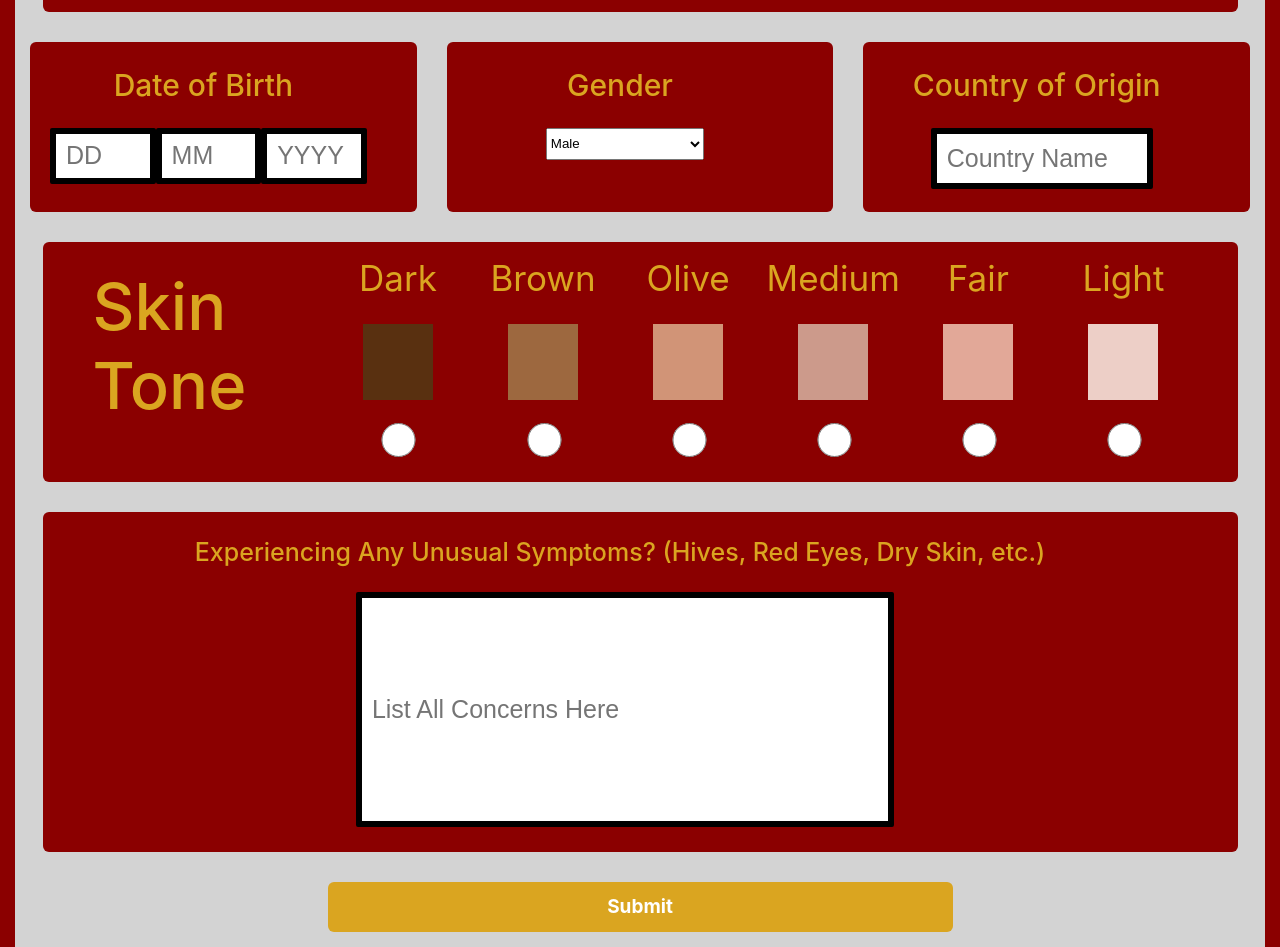
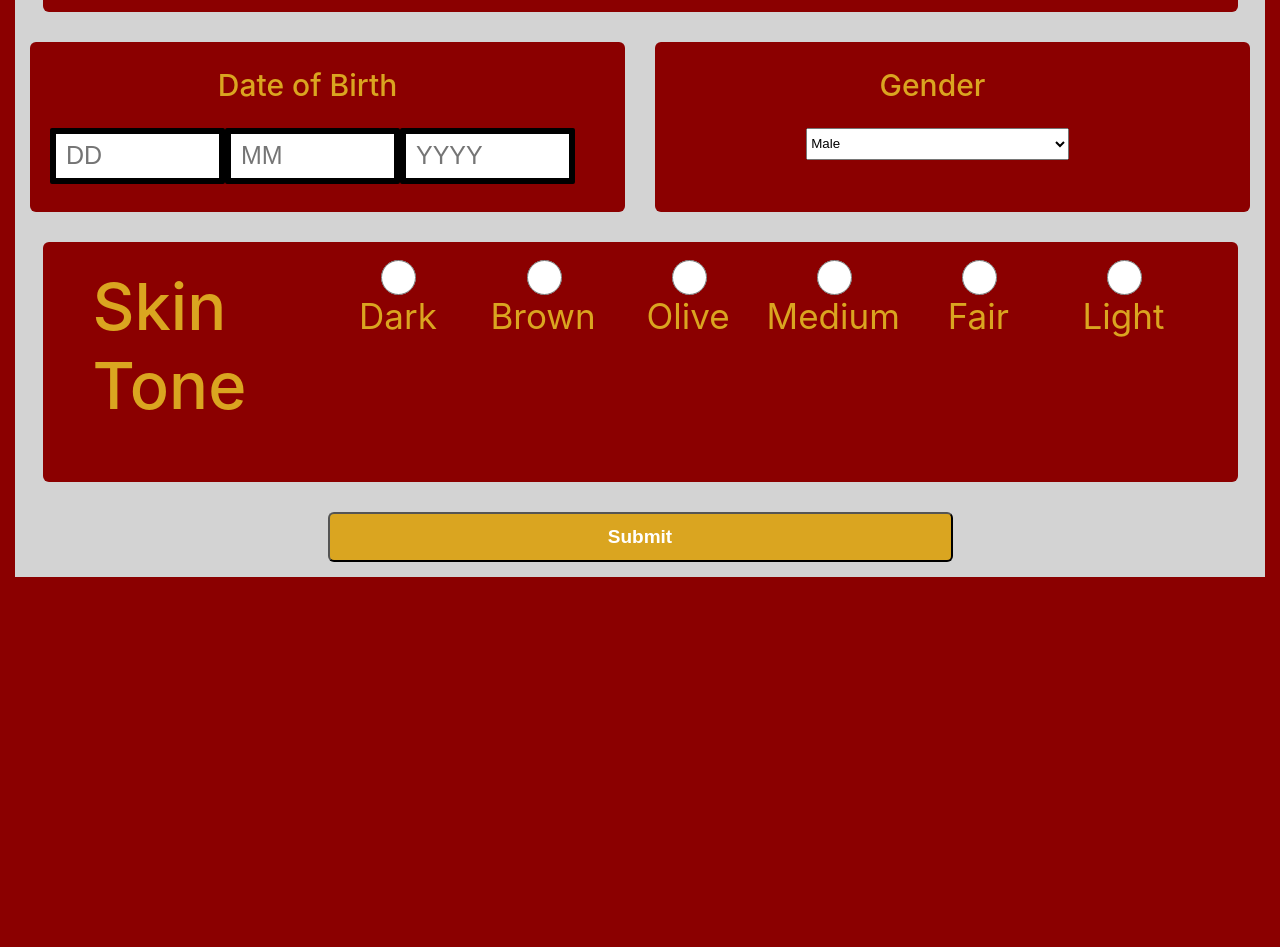
Before and after one commit to jdutchik/SE491Group13, a React (Create React App) app in the folder se491project/: page /survey in a window 1280 px wide. Shown: the part 820-1767 px from the top of the page. After the commit the page ends 1397 px from the top, so only its background shows below. Built offline with nearby package versions, Linux system fonts and the light colour scheme.

Commit message:
changed survey slightly and connected to the patients table

```diff
--- a/se491project/src/components/Survey/Survey.jsx
+++ b/se491project/src/components/Survey/Survey.jsx
@@ -1,29 +1,29 @@
-import React, { useState, useEffect } from 'react';
+import React, { useState } from 'react';
+import { useNavigate } from 'react-router-dom';
 import './Survey.css';
 
 const Survey = () => {
+  const navigate = useNavigate();
+
   const submitClicked = () => {
     window.location.href = '/';
   };
-
   const [userData, setUserData] = useState({
     username: '',
     password: '',
-    email: '',
-    patient_id: 2
+    email: ''
   });
 
   const [patientData, setPatientData] = useState({
     name: '',
-    age: '',
     gender: '',
-    city: '',
-    state: '',
-    country: '',
-    skin_tone: '',
-    skin_conditions: '',
-    allergen_id: 1,
-    doctor_id: 1
+    skin_tone: ''
+  });
+
+  const [dob, setDob] = useState({
+    day: '',
+    month: '',
+    year: ''
   });
 
   const handleUserInputChange = (e) => {
@@ -36,61 +36,52 @@ const Survey = () => {
     setPatientData({ ...patientData, [name]: value });
   };
 
+  const handleDobChange = (e) => {
+    const { name, value } = e.target;
+    setDob({ ...dob, [name]: value });
+  };
+
   const handleSurveySubmit = async (e) => {
     e.preventDefault();
 
+    const formattedDob = `${dob.year}-${dob.month.padStart(2, '0')}-${dob.day.padStart(2, '0')}`;
+
+    const completePatientData = {
+      ...userData,
+      ...patientData,
+      dob: formattedDob
+    };
+
     try {
-      const response = await fetch('http://localhost:3001/survey/users', {
-        method: 'PUT',
+      const response = await fetch('http://localhost:3001/survey/patients', {
+        method: 'POST',
         headers: {
           'Content-Type': 'application/json',
         },
-        body: JSON.stringify(userData),
+        body: JSON.stringify(completePatientData),
       });
 
       if (response.ok) {
-        console.log('User data updated successfully');
+        console.log('Patient data submitted successfully');
+        navigate('/'); // Redirect to homepage upon successful submission
       } else {
-        console.error('Failed to update user data');
+        console.error('Failed to submit patient data');
       }
     } catch (error) {
       console.error('Error:', error);
     }
   };
-
-  const handleOrderFormSubmit = async (e) => {
-    e.preventDefault();
-
-    try {
-      const response = await fetch('http://localhost:3001/survey/patients', {
-        method: 'PUT',
-        headers: {
-          'Content-Type': 'application/json',
-        },
-        body: JSON.stringify(patientData),
-      });
-
-      if (response.ok) {
-        console.log('Order data updated successfully');
-      } else {
-        console.error('Failed to update order data');
-      }
-    } catch (error) {
-      console.error('Error:', error);
-    }
-  };
-
   return (
     <div className="surveyContainer">
-      <form className="userForm">
+      <form className="userForm" onSubmit={handleSurveySubmit}>
         <div className="userDebrief">
-          <h1> Welcome! Let's get started 👋</h1>
+          <h1>Welcome! Let's get started 👋</h1>
           <p className="intro">
             To ensure accurate determination of allergies,
             it is crucial for users to input correct and comprehensive information.
             Please provide precise details about the patient's name, age, gender, race, weight, diet,
             and any relevant geographical information. Accurate data enables our Artificial
-            Intelligience model to come to a more informed
+            Intelligence model to come to a more informed
             conclusion on the patient's potential allergies. Additionally,
             if you have a change in any of the listed info in the future, please consider
             updating this information to help deliver personalized and reliable results.
@@ -101,106 +92,75 @@ const Survey = () => {
         </div>
 
         <div className="questions">
-
-          {/* Name input field */}
           <div className="double">
             <div className="first">
               <h>Email</h>
-              <input type="text" placeholder="example@gmail.com" />
+              <input type="text" name="email" value={userData.email} onChange={handleUserInputChange} placeholder="example@gmail.com" />
             </div>
-
             <div className="last">
               <h>Name</h>
-              <input type="text" placeholder="Full Legal Name" />
+              <input type="text" name="name" value={patientData.name} onChange={handlePatientInputChange} placeholder="Full Legal Name" />
             </div>
           </div>
 
           <div className="double">
             <div className="first">
               <h>Username</h>
-              <input type="text" placeholder="Enter Username" />
+              <input type="text" name="username" value={userData.username} onChange={handleUserInputChange} placeholder="Enter Username" />
             </div>
-
             <div className="last">
               <h>Password</h>
-              <input type="text" placeholder="Enter Password" />
+              <input type="text" name="password" value={userData.password} onChange={handleUserInputChange} placeholder="Enter Password" />
             </div>
           </div>
 
-          {/* Age input field */}
           <div className="triple">
             <div className="questionDefault">
               <h>Date of Birth</h>
               <div className="DOB">
-                <input type="text" placeholder="DD" />
-                <input type="text" placeholder="MM" />
-                <input type="text" placeholder="YYYY" />
+                <input type="text" name="day" value={dob.day} onChange={handleDobChange} placeholder="DD" />
+                <input type="text" name="month" value={dob.month} onChange={handleDobChange} placeholder="MM" />
+                <input type="text" name="year" value={dob.year} onChange={handleDobChange} placeholder="YYYY" />
               </div>
             </div>
 
-            {/* gender input field */}
             <div className="questionDefault">
               <h>Gender</h>
-              <select className="genderInput">
-                <option>Male</option>
-                <option>Female</option>
-                <option>Other</option>
+              <select name="gender" value={patientData.gender} onChange={handlePatientInputChange} className="genderInput">
+                <option value="Male">Male</option>
+                <option value="Female">Female</option>
+                <option value="Other">Other</option>
               </select>
-            </div>
-
-            {/* location input field*/}
-            <div className="questionDefault">
-              <h>Country of Origin</h>
-              <input type='text' placeholder="Country Name" />
             </div>
           </div>
 
-          {/* skin ton input field*/}
           <div className="skintone">
             <h>Skin Tone</h>
-
             <div className="options">
-              <label htmlFor="option"> Dark
-                <div class="dark"></div>
-                <input type="radio" name="radio" />
+              <label>
+                <input type="radio" name="skin_tone" value="Dark" onChange={handlePatientInputChange} checked={patientData.skin_tone === 'Dark'} /> Dark
               </label>
-
-              <label htmlFor="option"> Brown
-                <div class="brown"></div>
-                <input type="radio" name="radio" />
+              <label>
+                <input type="radio" name="skin_tone" value="Brown" onChange={handlePatientInputChange} checked={patientData.skin_tone === 'Brown'} /> Brown
               </label>
-
-              <label htmlFor="option"> Olive
-                <div class="olive"></div>
-                <input type="radio" name="radio" />
+              <label>
+                <input type="radio" name="skin_tone" value="Olive" onChange={handlePatientInputChange} checked={patientData.skin_tone === 'Olive'} /> Olive
               </label>
-
-              <label htmlFor="option"> Medium
-                <div class="medium"></div>
-                <input type="radio" name="radio" />
+              <label>
+                <input type="radio" name="skin_tone" value="Medium" onChange={handlePatientInputChange} checked={patientData.skin_tone === 'Medium'} /> Medium
               </label>
-
-              <label htmlFor="option"> Fair
-                <div class="fair"></div>
-                <input type="radio" name="radio" />
+              <label>
+                <input type="radio" name="skin_tone" value="Fair" onChange={handlePatientInputChange} checked={patientData.skin_tone === 'Fair'} /> Fair
               </label>
-
-              <label htmlFor="option"> Light
-                <div class="light"></div>
-                <input type="radio" name="radio" />
+              <label>
+                <input type="radio" name="skin_tone" value="Light" onChange={handlePatientInputChange} checked={patientData.skin_tone === 'Light'} /> Light
               </label>
             </div>
           </div>
 
-          {/* gender input field*/}
-          <div className="other">
-            <h>Experiencing Any Unusual Symptoms? (Hives, Red Eyes, Dry Skin, etc.)</h>
-            <input type='text' placeholder="List All Concerns Here" />
-          </div>
+          <button type="submit" className="surveySubmit" onClick={submitClicked}>Submit</button>
         </div>
       </form>
-
-      <div className='surveySubmit' onClick={submitClicked}>Submit</div>
     </div>
   );
 };
```
Also changed, not shown: se491project/package.json (+14 -3 lines), 1 other file (tests, documents, lock files or other folders).
